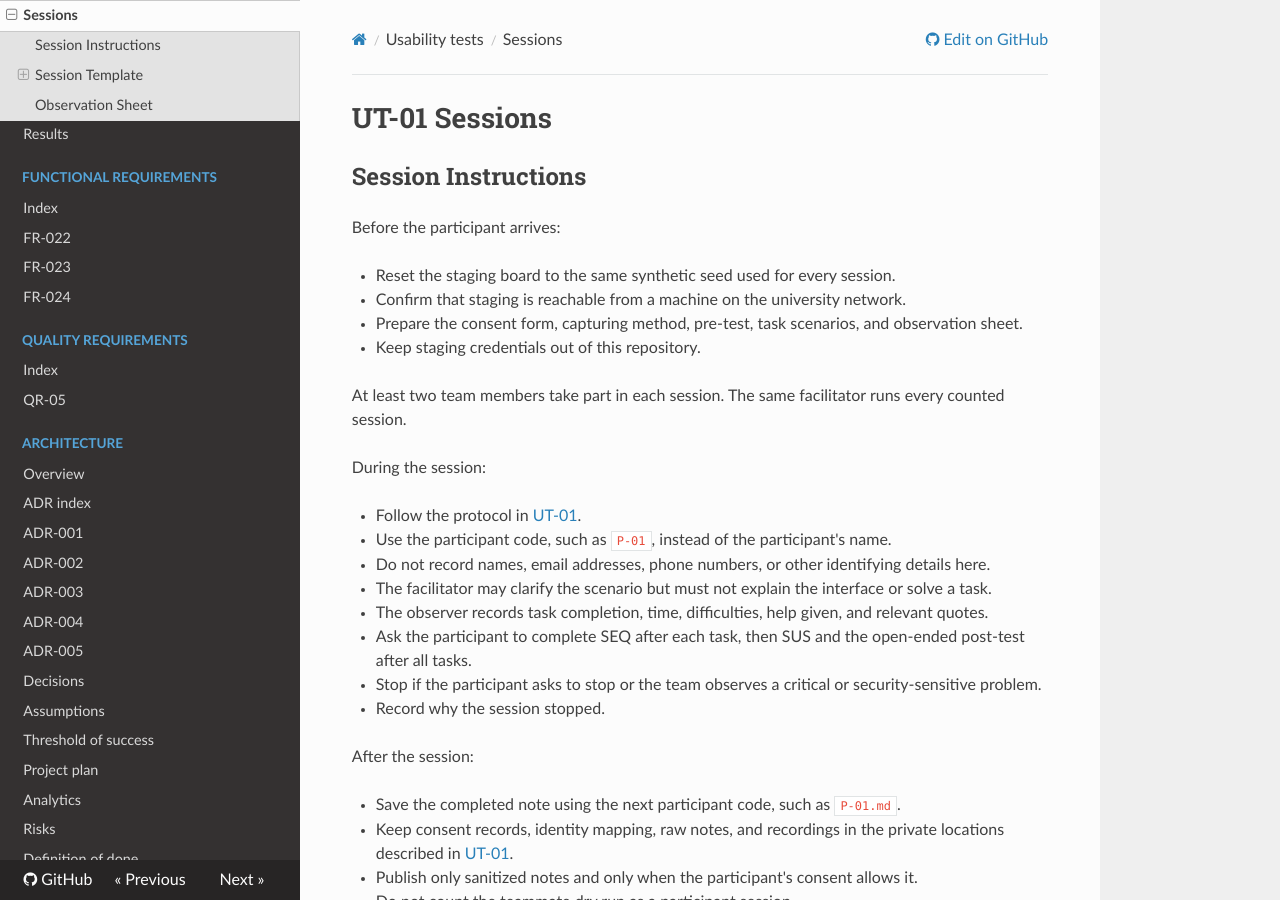
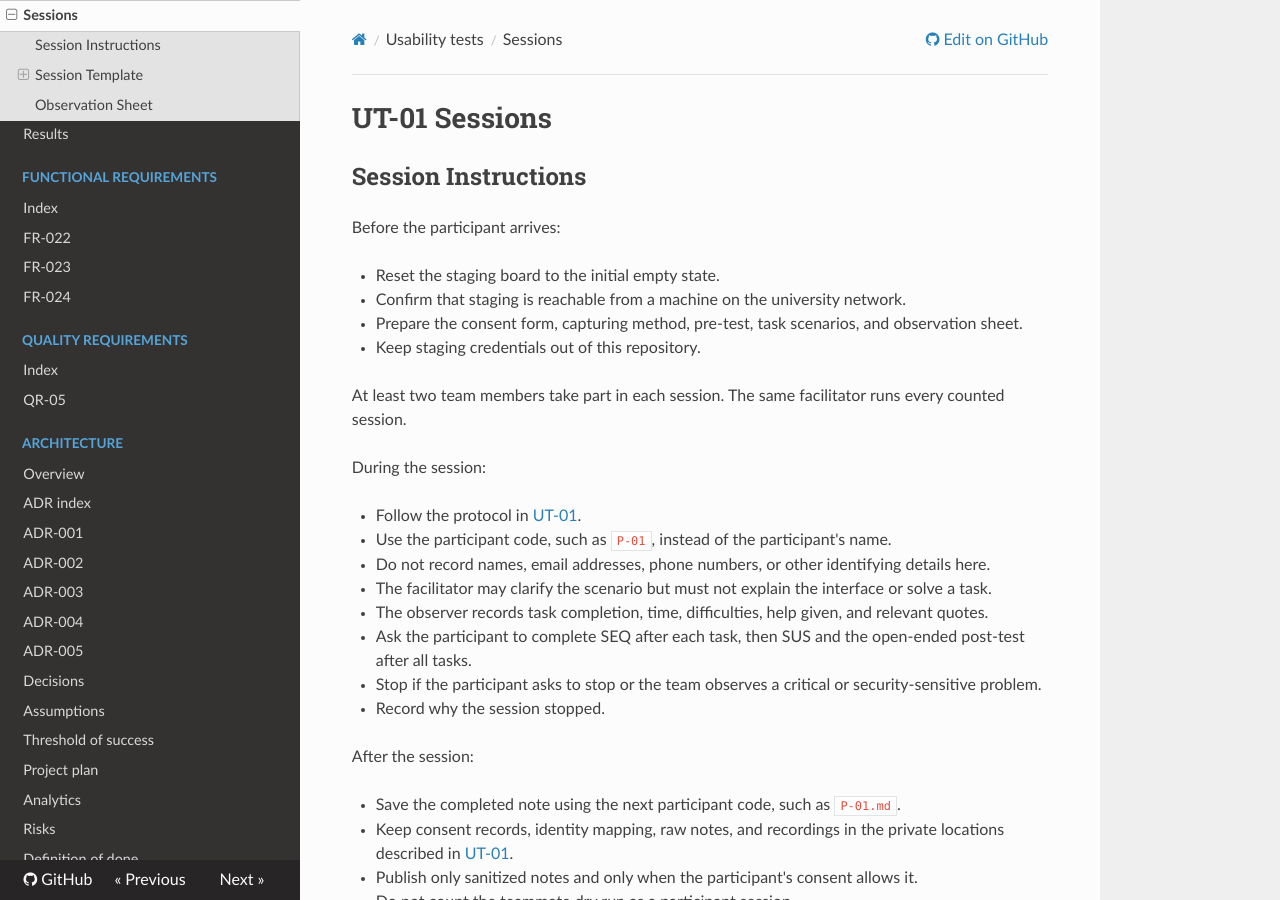
Before and after one commit to WellMadeTeam/workspace-ai-03, an MkDocs documentation site: the page built from docs/usability-tests/ut-01/sessions/README.md, in a window 1280 px wide and 900 px high. Built offline with MkDocs 1.6.1, drawn with Linux system fonts in a browser that asks for light colours; nearby versions of some CDN libraries.

Commit message:
Update docs/usability-tests/ut-01/sessions/README.md
Co-authored-by: Daniil Nikulin <71718152+danmaninc@users.noreply.github.com>

```diff
--- a/docs/usability-tests/ut-01/sessions/README.md
+++ b/docs/usability-tests/ut-01/sessions/README.md
@@ -4,7 +4,7 @@
 
 Before the participant arrives:
 
-- Reset the staging board to the same synthetic seed used for every session.
+- Reset the staging board to the initial empty state.
 - Confirm that staging is reachable from a machine on the university network.
 - Prepare the consent form, capturing method, pre-test, task scenarios, and observation sheet.
 - Keep staging credentials out of this repository.
```
